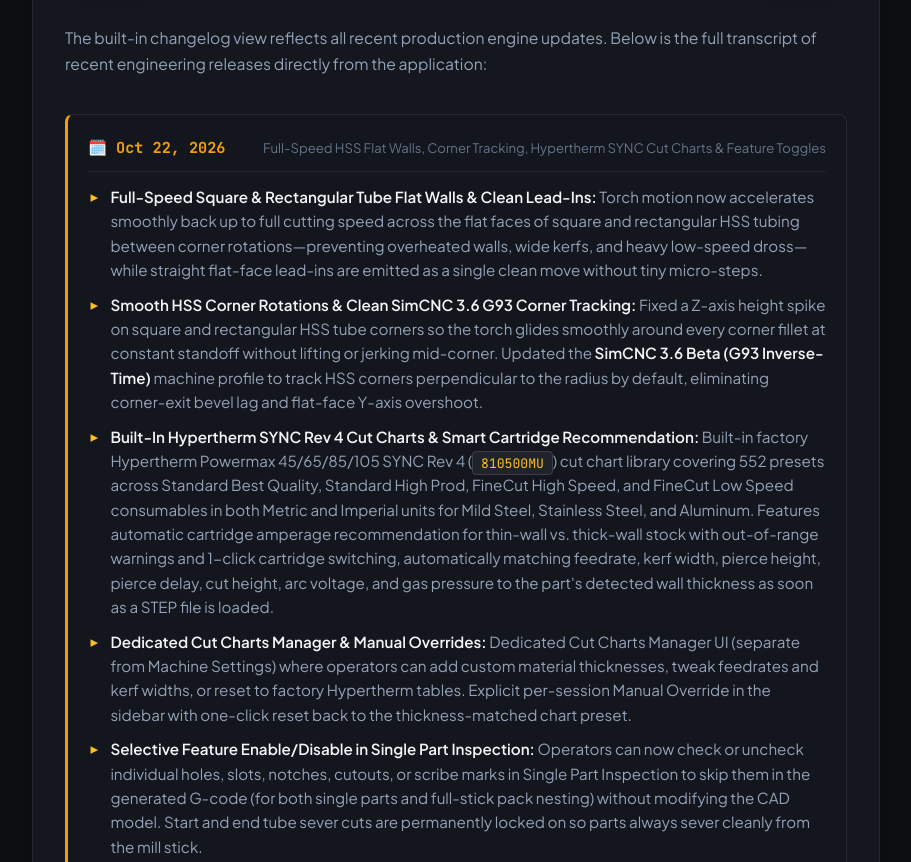
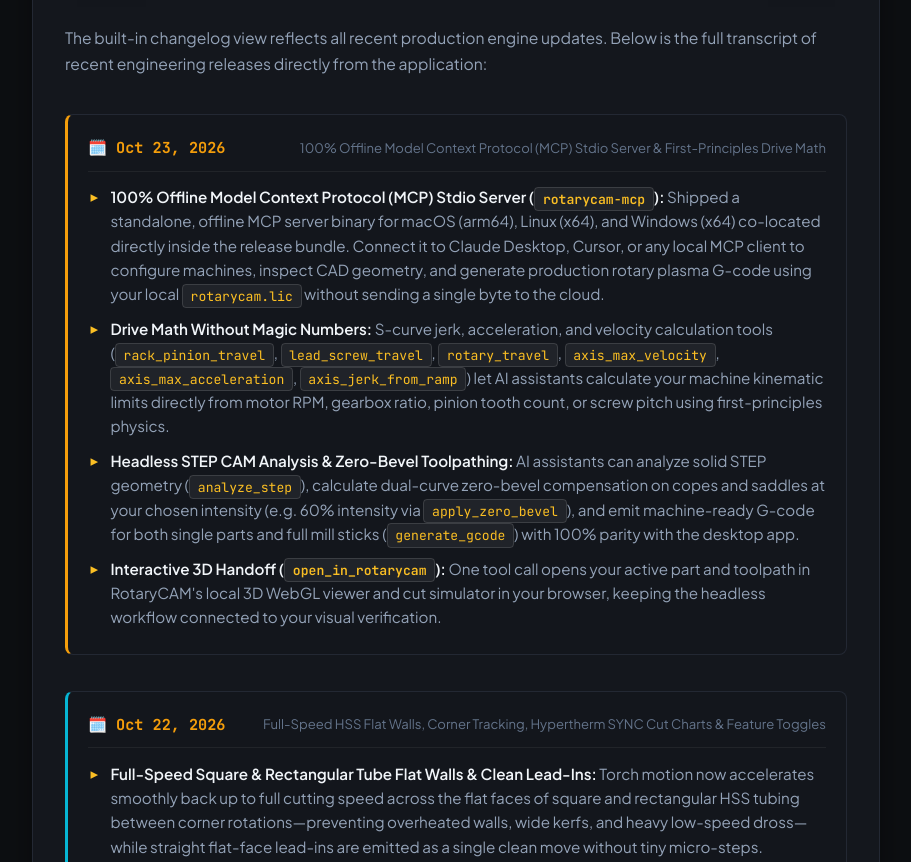
Before and after one commit to nicolai86/pipe-landing, a plain HTML site: page docs/changelog.html in a window 1280 px wide. Shown: the part 2802-3664 px from the top of the page, without its empty margins (348-1259 px from the left). Drawn offline with Linux system fonts and the light colour scheme.

Commit message:
docs: add Oct 23 100% offline RotaryCAM MCP server release highlight

```diff
--- a/docs/changelog.html
+++ b/docs/changelog.html
@@ -282,8 +282,22 @@
               The built-in changelog view reflects all recent production engine updates. Below is the full transcript of recent engineering releases directly from the application:
             </p>
 
-            <!-- Latest Release: Oct 22 -->
+            <!-- Latest Release: Oct 23 -->
             <div style="background: rgba(20, 23, 29, 0.95); border: 1px solid var(--surface-border); border-left: 3px solid var(--plasma-amber); border-radius: 8px; padding: 1.25rem; margin-bottom: 1.25rem;">
+              <div style="display: flex; align-items: center; justify-content: space-between; flex-wrap: wrap; gap: 0.5rem; margin-bottom: 0.85rem; border-bottom: 1px solid rgba(255,255,255,0.06); padding-bottom: 0.6rem;">
+                <span class="mono" style="color: var(--plasma-amber); font-weight: 700; font-size: 0.95rem;">🗓️ Oct 23, 2026</span>
+                <span style="color: var(--text-muted); font-size: 0.82rem;">100% Offline Model Context Protocol (MCP) Stdio Server &amp; First-Principles Drive Math</span>
+              </div>
+              <ul class="doc-bullet-list" style="margin-top: 0.5rem;">
+                <li><strong>100% Offline Model Context Protocol (MCP) Stdio Server (<code class="mono">rotarycam-mcp</code>):</strong> Shipped a standalone, offline MCP server binary for macOS (arm64), Linux (x64), and Windows (x64) co-located directly inside the release bundle. Connect it to Claude Desktop, Cursor, or any local MCP client to configure machines, inspect CAD geometry, and generate production rotary plasma G-code using your local <code class="mono">rotarycam.lic</code> without sending a single byte to the cloud.</li>
+                <li><strong>Drive Math Without Magic Numbers:</strong> S-curve jerk, acceleration, and velocity calculation tools (<code class="mono">rack_pinion_travel</code>, <code class="mono">lead_screw_travel</code>, <code class="mono">rotary_travel</code>, <code class="mono">axis_max_velocity</code>, <code class="mono">axis_max_acceleration</code>, <code class="mono">axis_jerk_from_ramp</code>) let AI assistants calculate your machine kinematic limits directly from motor RPM, gearbox ratio, pinion tooth count, or screw pitch using first-principles physics.</li>
+                <li><strong>Headless STEP CAM Analysis &amp; Zero-Bevel Toolpathing:</strong> AI assistants can analyze solid STEP geometry (<code class="mono">analyze_step</code>), calculate dual-curve zero-bevel compensation on copes and saddles at your chosen intensity (e.g. 60% intensity via <code class="mono">apply_zero_bevel</code>), and emit machine-ready G-code for both single parts and full mill sticks (<code class="mono">generate_gcode</code>) with 100% parity with the desktop app.</li>
+                <li><strong>Interactive 3D Handoff (<code class="mono">open_in_rotarycam</code>):</strong> One tool call opens your active part and toolpath in RotaryCAM's local 3D WebGL viewer and cut simulator in your browser, keeping the headless workflow connected to your visual verification.</li>
+              </ul>
+            </div>
+
+            <!-- Oct 22 Release -->
+            <div style="background: rgba(20, 23, 29, 0.95); border: 1px solid var(--surface-border); border-left: 3px solid var(--cyan-arc); border-radius: 8px; padding: 1.25rem; margin-bottom: 1.25rem;">
               <div style="display: flex; align-items: center; justify-content: space-between; flex-wrap: wrap; gap: 0.5rem; margin-bottom: 0.85rem; border-bottom: 1px solid rgba(255,255,255,0.06); padding-bottom: 0.6rem;">
                 <span class="mono" style="color: var(--plasma-amber); font-weight: 700; font-size: 0.95rem;">🗓️ Oct 22, 2026</span>
                 <span style="color: var(--text-muted); font-size: 0.82rem;">Full-Speed HSS Flat Walls, Corner Tracking, Hypertherm SYNC Cut Charts &amp; Feature Toggles</span>
```
